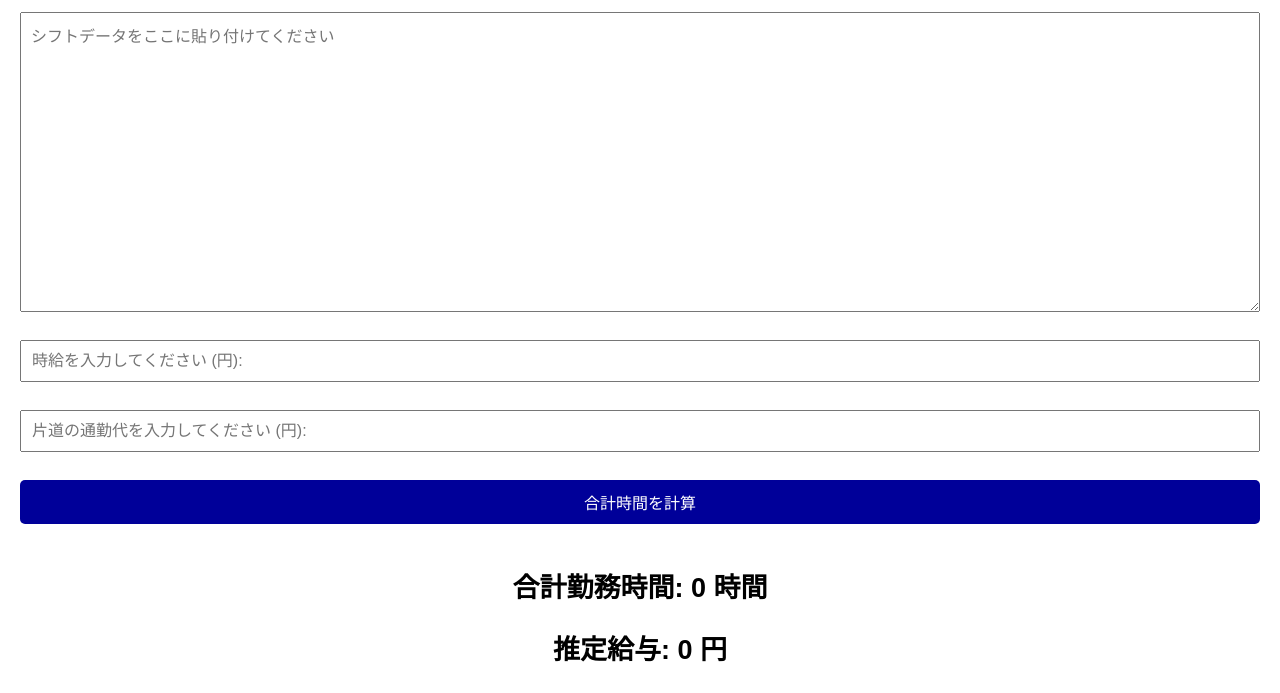
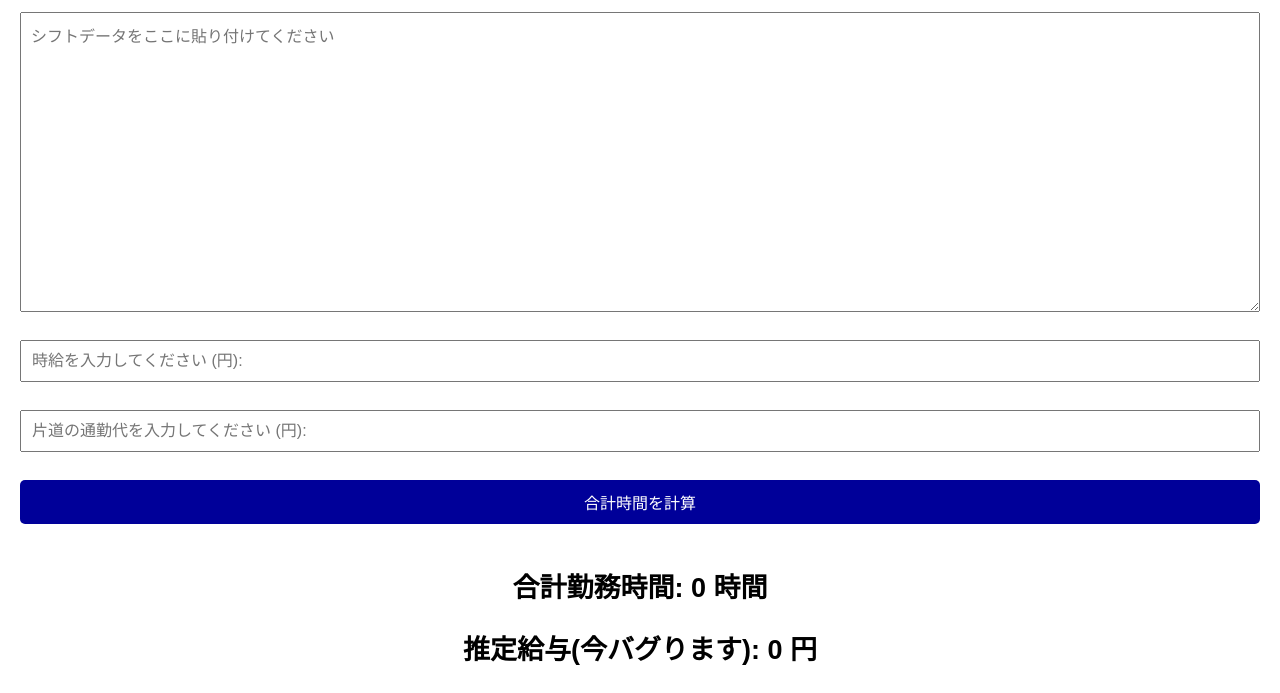
Before and after one commit to mk-ueno/shifttool, a plain HTML site: page index.html in a window 1280 px wide. Shown: the part 107-800 px from the top of the page. Drawn offline with Linux system fonts and the light colour scheme.

Commit message:
Update index.html

```diff
--- a/index.html
+++ b/index.html
@@ -14,7 +14,7 @@
     <button id="calculate-button">合計時間を計算</button>
     <div class="result">
         <h2>合計勤務時間: <span id="total-work-hours">0</span> 時間</h2>
-        <h2>推定給与: <span id="estimated-salary">0</span> 円</h2>
+        <h2>推定給与(今バグります): <span id="estimated-salary">0</span> 円</h2>
     </div>
     <button id="calendar-button">カレンダーに追加(β版)</button>
 
```
